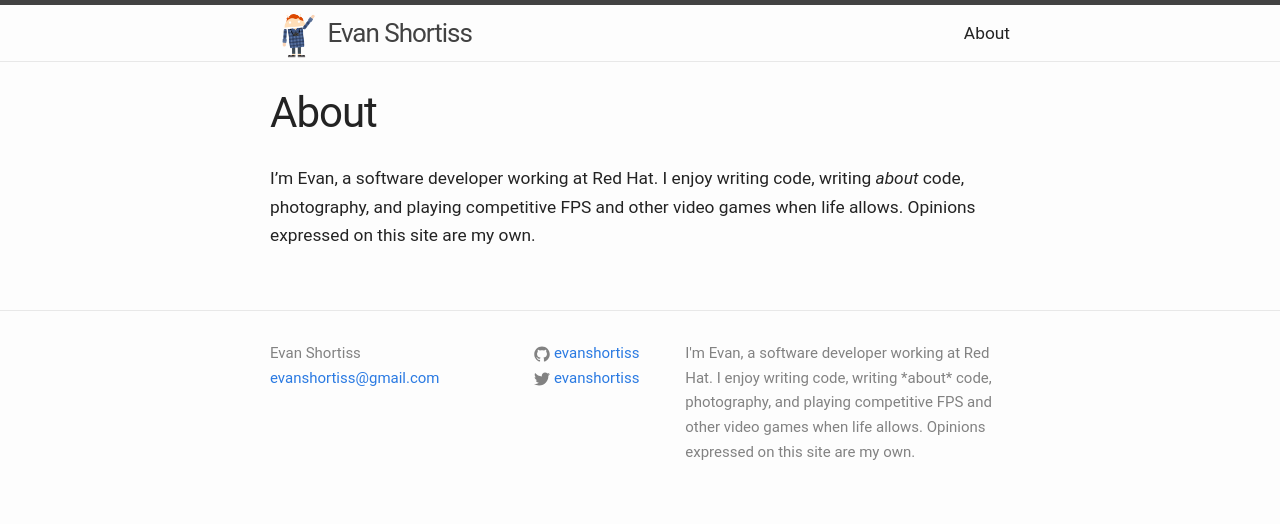
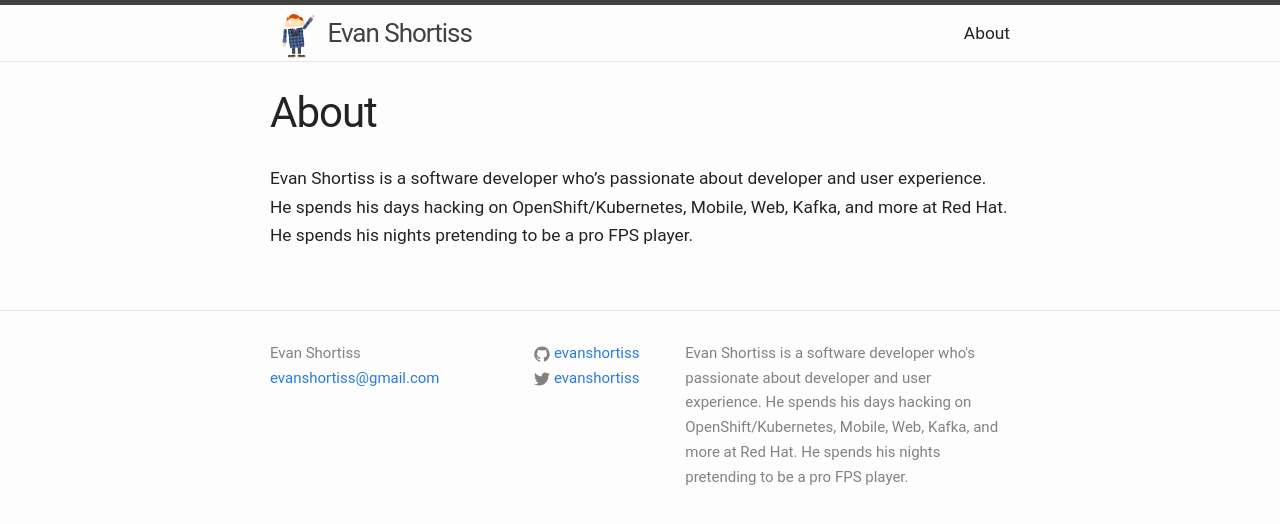
Before and after one commit to evanshortiss/evanshortiss.github.io, a Jekyll site: the page built from about.md, in a window 1280 px wide. Shown: the top 524 px of the page. Built offline with Jekyll 4.4.1, drawn with Linux system fonts in a browser that asks for light colours.

Commit message:
update about.md

```diff
--- a/_config.yml
+++ b/_config.yml
@@ -8,7 +8,7 @@
 # Site settings
 title: Evan Shortiss
 email: evanshortiss@gmail.com
-description: I'm Evan, a software developer working at Red Hat. I enjoy writing code, writing *about* code, photography, and playing competitive FPS and other video games when life allows. Opinions expressed on this site are my own.
+description: Evan Shortiss is a software developer who's passionate about developer and user experience. He spends his days hacking on OpenShift/Kubernetes, Mobile, Web, Kafka, and more at Red Hat. He spends his nights pretending to be a pro FPS player.
 baseurl: "" # the subpath of your site, e.g. /blog
 url: "https://evanshortiss.com" # the base hostname & protocol for your site
 twitter_username: evanshortiss
--- a/about.md
+++ b/about.md
@@ -4,4 +4,4 @@ title: About
 permalink: /about/
 ---
 
-I'm Evan, a software developer working at Red Hat. I enjoy writing code, writing *about* code, photography, and playing competitive FPS and other video games when life allows. Opinions expressed on this site are my own.
+Evan Shortiss is a software developer who's passionate about developer and user experience. He spends his days hacking on OpenShift/Kubernetes, Mobile, Web, Kafka, and more at Red Hat. He spends his nights pretending to be a pro FPS player.
```
